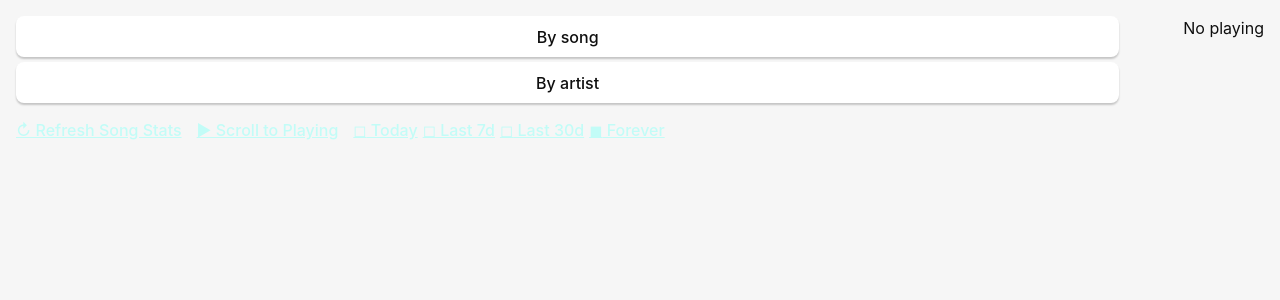
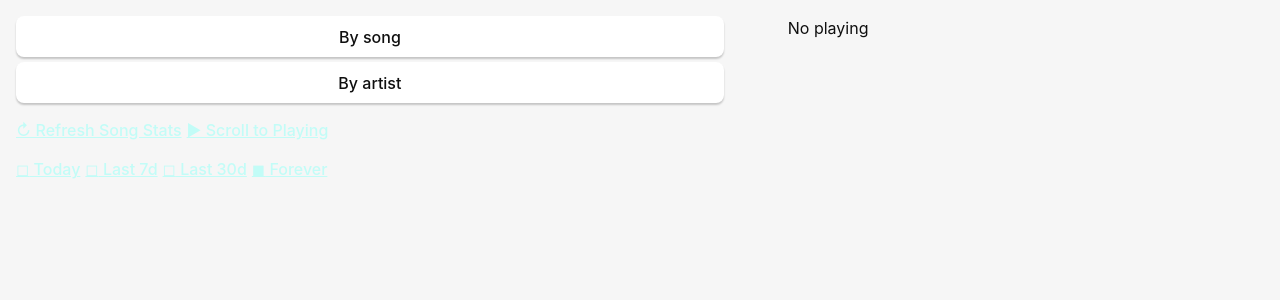
Before and after one commit to vncnz/muninn, a React (Vite) app: page / in a window 1280 px wide. Shown: the top 300 px of the page. Built offline with nearby package versions, Linux system fonts and the light colour scheme.

Commit message:
Minor UI improvements

```diff
--- a/src/App.css
+++ b/src/App.css
@@ -33,7 +33,7 @@
   display: grid;
   grid-template-areas: 'stats playing'
                        'stats lyrics';
-  grid-template-columns: 1fr max-content;
+  grid-template-columns: minmax(10rem, max-content) minmax(1fr, max-content);
   grid-template-rows: max-content 1fr;
   gap: 2em;
   height: 100vh;
--- a/src/Lyrics/Lyrics.module.scss
+++ b/src/Lyrics/Lyrics.module.scss
@@ -1,6 +1,7 @@
 
 .lyricsLine {
-    line-height: 2.5;
+    line-height: 1;
+    padding: .75em 0;
 }
 
 .lyricsLineActive {
--- a/src/StatsSong/StatsSong.module.scss
+++ b/src/StatsSong/StatsSong.module.scss
@@ -6,7 +6,7 @@
 
     .controls {
         display: flex;
-        flex-direction: row;
+        flex-direction: column;
         gap: 15px;
         padding: 10px 0;
 
--- a/src/StatsSong/StatsSong.tsx
+++ b/src/StatsSong/StatsSong.tsx
@@ -1,9 +1,9 @@
 import { SongInfo, songStatTable } from "../types";
-import { artistsToString, timeConversion } from "../utils";
+// import { artistsToString, timeConversion } from "../utils";
 import classes from "./StatsSong.module.scss";
 import { useEffect, useState } from "react";
 import { invoke } from "@tauri-apps/api/core";
-import { Column, VisualTable } from "../VisualTable/VisualTable";
+// import { Column, VisualTable } from "../VisualTable/VisualTable";
 import { StatsSongRow } from "../StatsSongRow/StatsSongRow";
 
 
@@ -90,8 +90,10 @@ export function StatsSong({ playingId }: { playingId?: number }) {
     return (
         <div className={classes.songStats}>
             <div className={classes.controls}>
-                <a onClick={load}>&#8635; Refresh Song Stats</a>
-                <a onClick={scrollToPlaying}>&#9658; Scroll to Playing</a>
+                <span>
+                    <a onClick={load}>&#8635; Refresh Song Stats</a>
+                    <a onClick={scrollToPlaying}>&#9658; Scroll to Playing</a>
+                </span>
                 <span>
                     <a onClick={() => setPeriodForStats(0)}>{periodForStats === 0 ? '◼' : '◻'}&nbsp;Today</a>
                     <a onClick={() => setPeriodForStats(-6)}>{periodForStats === -6 ? '◼' : '◻'}&nbsp;Last 7d</a>
--- a/src/StatsSongRow/StatsSongRow.module.scss
+++ b/src/StatsSongRow/StatsSongRow.module.scss
@@ -10,8 +10,13 @@
         align-items: center;
     }
     .title {}
-    .artist {}
-    .album {}
+    // .artist {}
+    // .album {}
+    .artist_album {
+        white-space: nowrap;
+        overflow: hidden;
+        text-overflow: ellipsis;
+    }
     .listened {}
 }
 
--- a/src/StatsSongRow/StatsSongRow.tsx
+++ b/src/StatsSongRow/StatsSongRow.tsx
@@ -32,7 +32,7 @@ export function StatsSongRow({ song, max }: { song: songStatTable, max: number }
                 <div className={classes.listened}>{timeConversion(song.listened_time)} / {timeConversion(song.length)}</div>
             </div>
             <div className={classes.title}>{song.title}</div>
-            <div className={classes.artist}>{artistsToString(song.artists)} / {song.album}</div>
+            <div className={classes.artist_album}>{artistsToString(song.artists)} / {song.album}</div>
         </div>
     )
 }
```
